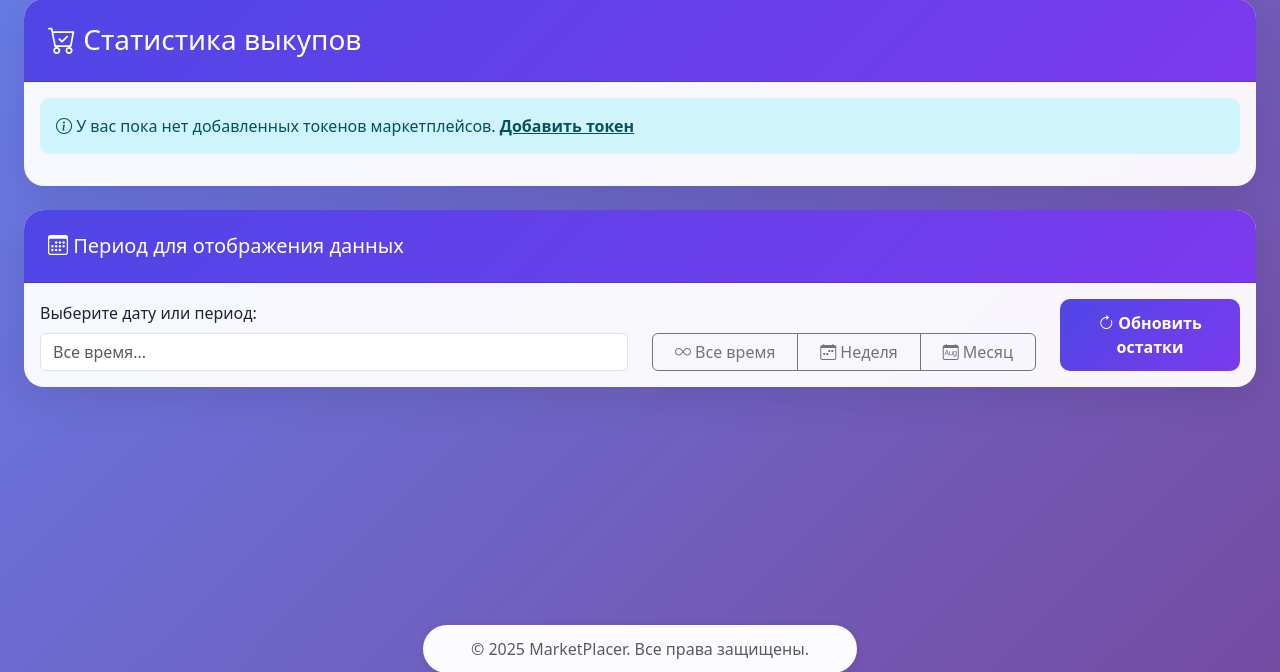
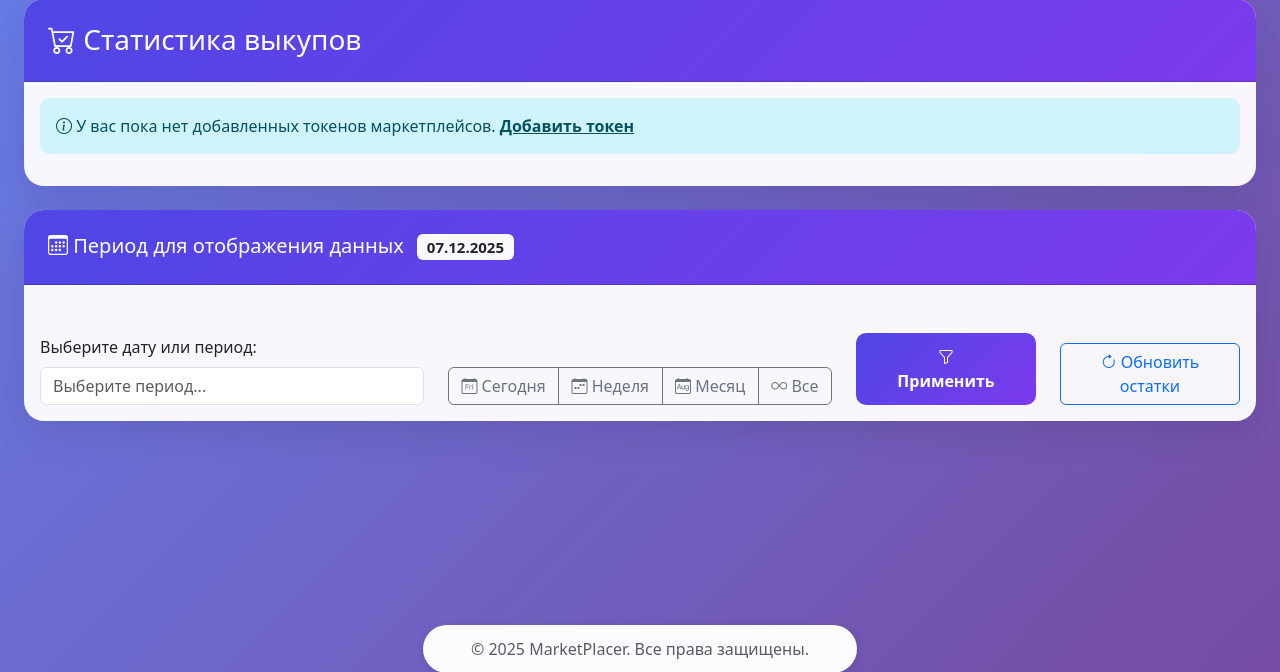
Before and after one commit to mladenezzz/MarketPlacer, a Flask app: page /statistics/buyouts in a window 1280 px wide. Shown: the part 111-783 px from the top of the page. Run offline with Flask 3, Linux system fonts and the light colour scheme; a user stored in the database is signed in; tables that the repository leaves empty hold one stand-in row (values such as "Sample post"); some libraries are stand-ins or nearby versions.

Commit message:
fix: improve date picker UX in buyouts page
- Show today's data by default on page load
- Display current date range in header badge
- Date selection no longer auto-reloads page
- Add "Apply" button to submit date filter
- Add "Today" quick filter button

🤖 Generated with [Claude Code](https://claude.com/claude-code)

Co-Authored-By: Claude Opus 4.5 <noreply@anthropic.com>

```diff
--- a/app/routes/main.py
+++ b/app/routes/main.py
@@ -237,15 +237,21 @@ def buyouts():
     date_from_str = request.args.get('date_from')
     date_to_str = request.args.get('date_to')
 
-    date_from = None
-    date_to = None
+    # По умолчанию показываем данные за сегодня
+    today = datetime.now().date()
+    date_from = today
+    date_to = today
 
     if date_from_str and date_to_str:
         try:
-            date_from = datetime.strptime(date_from_str, '%Y-%m-%d')
-            date_to = datetime.strptime(date_to_str, '%Y-%m-%d')
+            date_from = datetime.strptime(date_from_str, '%Y-%m-%d').date()
+            date_to = datetime.strptime(date_to_str, '%Y-%m-%d').date()
         except ValueError:
-            pass  # Игнорируем неверный формат дат
+            pass  # Используем значения по умолчанию (сегодня)
+    elif date_from_str == '' and date_to_str == '':
+        # Явный сброс дат - показываем все время
+        date_from = None
+        date_to = None
 
     # Получаем все активные токены
     user_tokens = Token.query.filter_by(is_active=True).order_by(Token.marketplace, Token.name).all()
@@ -278,7 +284,6 @@ def buyouts():
     # Общий словарь для всех артикулов (из Ozon и WB)
     # {(article, size): {'ozon_delivered': 0, 'ozon_cancelled': 0, 'ozon_stock': 0}}
     all_products_stats = {}
-    today = datetime.now().date()
 
     # Получаем данные Ozon
     if ozon_token_ids:
@@ -447,7 +452,11 @@ def buyouts():
     ]
 
     return render_template('buyouts.html', tokens=tokens_list, ozon_products=ozon_products,
-                          ozon_tokens=ozon_tokens, wb_tokens=wb_tokens, wb_stocks_by_token=wb_stocks_by_token)
+                          ozon_tokens=ozon_tokens, wb_tokens=wb_tokens, wb_stocks_by_token=wb_stocks_by_token,
+                          date_from=date_from.strftime('%Y-%m-%d') if date_from else '',
+                          date_to=date_to.strftime('%Y-%m-%d') if date_to else '',
+                          date_from_display=date_from.strftime('%d.%m.%Y') if date_from else '',
+                          date_to_display=date_to.strftime('%d.%m.%Y') if date_to else '')
 
 
 @main_bp.route('/api/orders/<int:token_id>/range')
--- a/app/templates/buyouts.html
+++ b/app/templates/buyouts.html
@@ -110,18 +110,32 @@
                 <div class="card-header bg-secondary text-white">
                     <h5 class="mb-0">
                         <i class="bi bi-calendar3"></i> Период для отображения данных
+                        {% if date_from_display and date_to_display %}
+                        <span class="badge bg-light text-dark ms-2" id="current-period-badge">
+                            {% if date_from_display == date_to_display %}
+                                {{ date_from_display }}
+                            {% else %}
+                                {{ date_from_display }} - {{ date_to_display }}
+                            {% endif %}
+                        </span>
+                        {% else %}
+                        <span class="badge bg-light text-dark ms-2" id="current-period-badge">
+                            Все время
+                        </span>
+                        {% endif %}
                     </h5>
                 </div>
                 <div class="card-body">
                     <div class="row align-items-end">
-                        <div class="col-md-6">
+                        <div class="col-md-4">
                             <label for="date-range-picker" class="form-label">Выберите дату или период:</label>
-                            <input type="text" class="form-control" id="date-range-picker" placeholder="Все время..." style="background-color: white; cursor: pointer;" readonly>
+                            <input type="text" class="form-control" id="date-range-picker" placeholder="Выберите период..." style="background-color: white; cursor: pointer;" readonly>
                         </div>
                         <div class="col-md-4">
+                            <label class="form-label">&nbsp;</label>
                             <div class="btn-group w-100" role="group">
-                                <button type="button" class="btn btn-outline-secondary" id="reset-dates">
-                                    <i class="bi bi-infinity"></i> Все время
+                                <button type="button" class="btn btn-outline-secondary" id="set-today">
+                                    <i class="bi bi-calendar-day"></i> Сегодня
                                 </button>
                                 <button type="button" class="btn btn-outline-secondary" id="reset-to-week">
                                     <i class="bi bi-calendar-week"></i> Неделя
@@ -129,10 +143,20 @@
                                 <button type="button" class="btn btn-outline-secondary" id="reset-to-month">
                                     <i class="bi bi-calendar-month"></i> Месяц
                                 </button>
+                                <button type="button" class="btn btn-outline-secondary" id="reset-dates">
+                                    <i class="bi bi-infinity"></i> Все
+                                </button>
                             </div>
                         </div>
                         <div class="col-md-2">
-                            <button type="button" class="btn btn-primary w-100" id="refresh-stocks">
+                            <label class="form-label">&nbsp;</label>
+                            <button type="button" class="btn btn-primary w-100" id="apply-filter">
+                                <i class="bi bi-funnel"></i> Применить
+                            </button>
+                        </div>
+                        <div class="col-md-2">
+                            <label class="form-label">&nbsp;</label>
+                            <button type="button" class="btn btn-outline-primary w-100" id="refresh-stocks">
                                 <i class="bi bi-arrow-clockwise"></i> Обновить остатки
                             </button>
                         </div>
@@ -992,43 +1016,52 @@ document.addEventListener('DOMContentLoaded', function() {
         window.location.href = url.toString();
     }
 
+    // Текущие даты из сервера
+    const serverDateFrom = '{{ date_from }}';
+    const serverDateTo = '{{ date_to }}';
+
     // Инициализация Air Datepicker
-    const picker = new AirDatepicker('#date-range-picker', {
+    const pickerConfig = {
         range: true,
         multipleDatesSeparator: ' - ',
         dateFormat: 'dd.MM.yyyy',
-        autoClose: false,
-        maxDate: new Date(),
-        buttons: [
-            {
-                content(dp) {
-                    return 'Сбросить';
-                },
-                onClick(dp) {
-                    dp.clear();
-                    reloadWithDates(null, null);
-                }
-            },
-            {
-                content(dp) {
-                    return 'Применить';
-                },
-                onClick(dp) {
-                    const dates = dp.selectedDates;
-                    if (dates.length === 2) {
-                        reloadWithDates(dates[0], dates[1]);
-                    } else if (dates.length === 1) {
-                        reloadWithDates(dates[0], dates[0]);
-                    }
-                }
-            }
-        ]
+        autoClose: true,
+        maxDate: new Date()
+    };
+
+    // Если есть сохраненные даты с сервера, устанавливаем их
+    if (serverDateFrom && serverDateTo) {
+        pickerConfig.selectedDates = [new Date(serverDateFrom), new Date(serverDateTo)];
+    }
+
+    const picker = new AirDatepicker('#date-range-picker', pickerConfig);
+
+    // Функция применения фильтра
+    function applyDateFilter() {
+        const dates = picker.selectedDates;
+        if (dates.length >= 1) {
+            const dateFrom = dates[0];
+            const dateTo = dates.length > 1 ? dates[1] : dates[0];
+            reloadWithDates(dateFrom, dateTo);
+        } else {
+            // Если даты не выбраны, сбрасываем на все время
+            reloadWithDates(null, null);
+        }
+    }
+
+    // Обработчик кнопки "Применить"
+    document.getElementById('apply-filter').addEventListener('click', applyDateFilter);
+
+    // Обработчик кнопки "Сегодня"
+    document.getElementById('set-today').addEventListener('click', function() {
+        const today = new Date();
+        picker.clear();
+        picker.selectDate([today, today]);
     });
 
     // Обработчик кнопки "Все время"
     document.getElementById('reset-dates').addEventListener('click', function() {
         picker.clear();
-        reloadWithDates(null, null);
     });
 
     // Обработчик кнопки "Неделя"
@@ -1036,8 +1069,8 @@ document.addEventListener('DOMContentLoaded', function() {
         const today = new Date();
         const weekAgo = new Date();
         weekAgo.setDate(today.getDate() - 6);
+        picker.clear();
         picker.selectDate([weekAgo, today]);
-        reloadWithDates(weekAgo, today);
     });
 
     // Обработчик кнопки "Месяц"
@@ -1045,8 +1078,8 @@ document.addEventListener('DOMContentLoaded', function() {
         const today = new Date();
         const monthAgo = new Date();
         monthAgo.setMonth(today.getMonth() - 1);
+        picker.clear();
         picker.selectDate([monthAgo, today]);
-        reloadWithDates(monthAgo, today);
     });
 
     // Обработчик кнопки "Обновить остатки"
```
